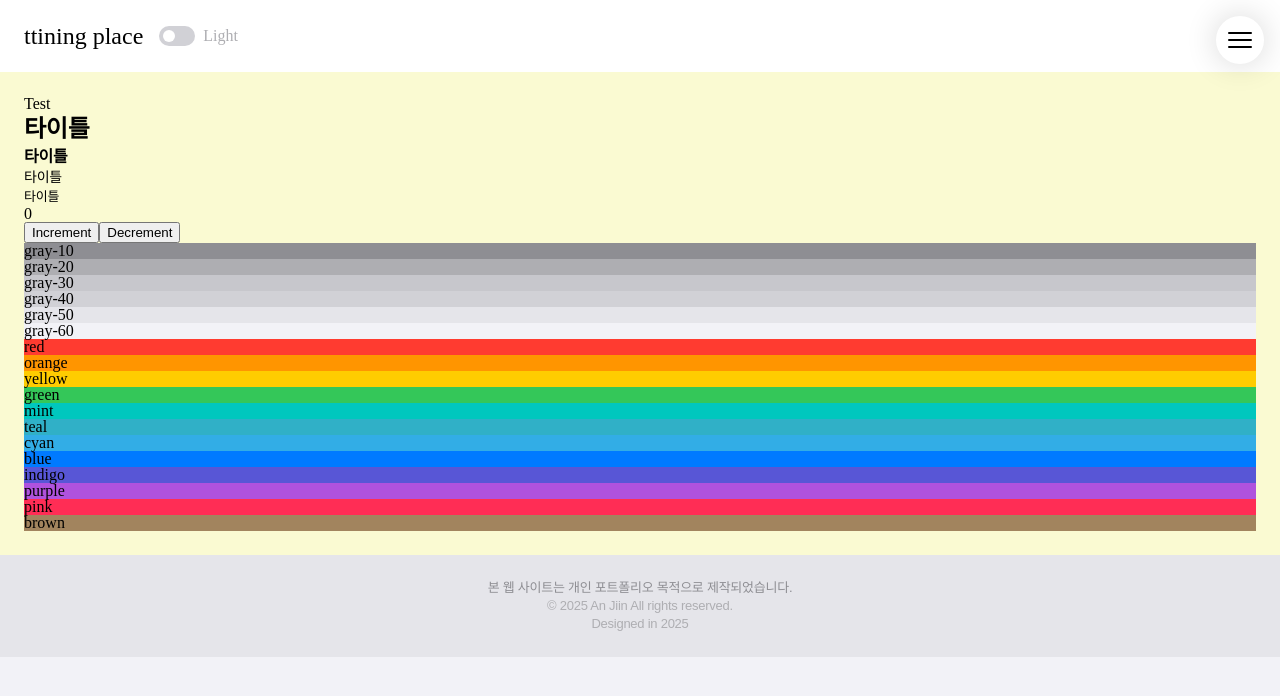
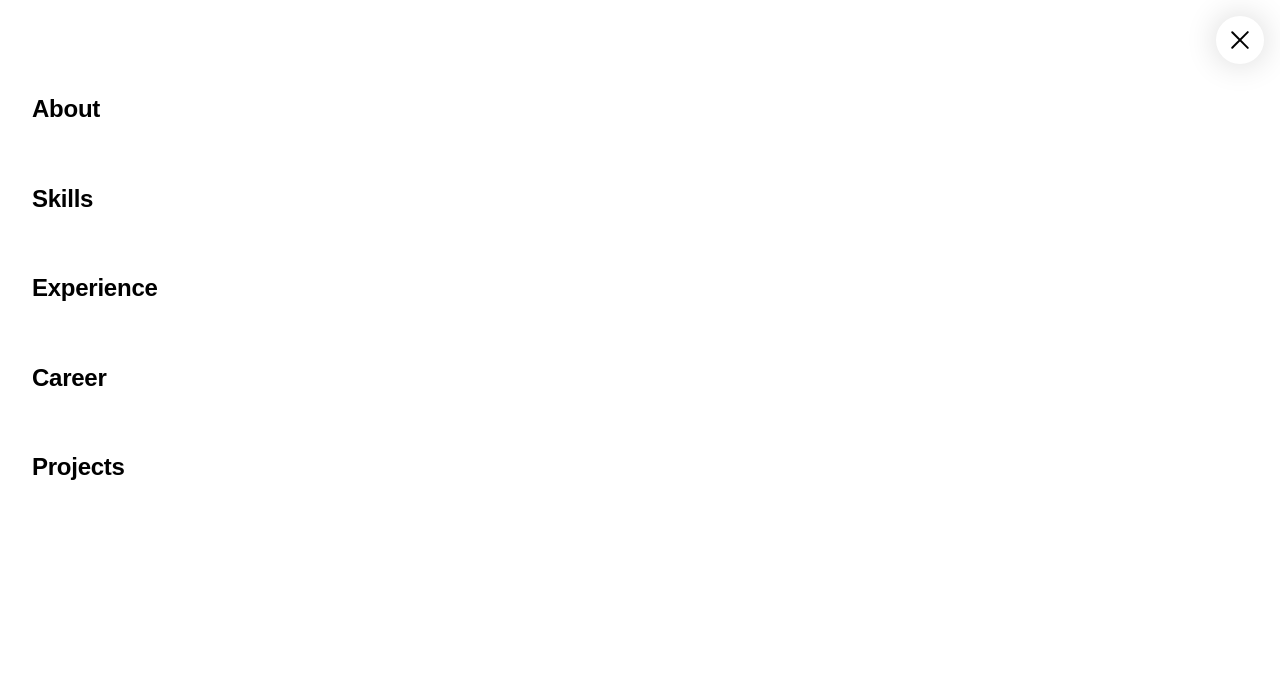
Before and after one commit to ttining-real/ttining-place, a React (Vite) app: page / in a window 1280 px wide. Both pictures are taken after a click on the button "메뉴 열기". Shown: the top 696 px of the page. Built offline with nearby package versions, Linux system fonts and the light colour scheme; a web font is replaced by a local one.

Commit message:
[feature] Menu, MenuButton 컴포넌트 생성
- 컴포넌트 생성 (Header 컴포넌트에서 분리)
- RootLayout 내 컴포넌트 추가

```diff
--- /dev/null
+++ b/src/components/App/Button/MenuButton.jsx
@@ -0,0 +1,30 @@
+import { bool, func } from "prop-types";
+
+import S from "./MenuButton.module.scss";
+
+function MenuButton({ isMenuOpen, toggleMenu }) {
+  const menuButtonClass = `${S.menu_button} ${isMenuOpen ? S.open : ""}`;
+
+  return (
+    <button
+      type='button'
+      className={menuButtonClass}
+      aria-label='메뉴 열기'
+      aria-expanded={isMenuOpen}
+      aria-pressed={isMenuOpen}
+      aria-controls='main-nav'
+      onClick={toggleMenu}
+    >
+      <span className={S.bar}></span>
+      <span className={S.bar}></span>
+      <span className={S.bar}></span>
+    </button>
+  );
+}
+
+MenuButton.propTypes = {
+  isMenuOpen: bool.isRequired,
+  toggleMenu: func.isRequired,
+};
+
+export default MenuButton;
--- /dev/null
+++ b/src/components/App/Button/MenuButton.module.scss
@@ -0,0 +1,41 @@
+@use "/src/styles/utils/mixins" as mix;
+
+// menu 버튼
+.menu_button {
+  @include mix.flexbox(column, nowrap, null, space-between);
+  @include mix.size(3rem, 3rem);
+  @include mix.p(0.75rem, 1rem);
+  z-index: 20;
+  position: fixed;
+  top: 1rem;
+  right: 1rem;
+  order: -1;
+  border: none;
+  border-radius: 100%;
+  background-color: var(--white);
+  box-shadow: 0 0 2rem rgba(0, 0, 0, 0.16);
+  cursor: pointer;
+
+  .bar {
+    @include mix.size(100%, 0.125rem);
+    display: block;
+    background-color: var(--black);
+    border-radius: 4px;
+    transition: transform 0.3s ease, opacity 0.3s ease,
+      background-color 0.3s ease;
+  }
+
+  &.open {
+    .bar {
+      &:nth-child(1) {
+        transform: rotate(45deg) translate(5px, 5px);
+      }
+      &:nth-child(2) {
+        opacity: 0;
+      }
+      &:nth-child(3) {
+        transform: rotate(-45deg) translate(5px, -5px);
+      }
+    }
+  }
+}
--- a/src/components/App/Header/Header.jsx
+++ b/src/components/App/Header/Header.jsx
@@ -1,65 +1,30 @@
-import { any } from "prop-types";
-import { useState } from "react";
-import { useEffect } from "react";
+import { func, string } from "prop-types";
 import { useLocation } from "react-router-dom";
 
-// import clsx from "clsx";
+import Nav from "@/components/App/Menu/Menu";
 import Switch from "@/components/Switch/Switch";
 
-import $ from "./Header.module.scss";
+import S from "./Header.module.scss";
+// import clsx from "clsx";
 
 function Header({ theme, toggleTheme }) {
   const location = useLocation();
-  const [isMenuOpen, setIsMenuOpen] = useState(false);
-
-  const toggleMenu = () => {
-    setIsMenuOpen((prev) => !prev);
-  };
-
-  // const closeMenu = () => {
-  //   setIsMenuOpen(false);
-  // };
-
-  useEffect(() => {
-    const handleKeyDown = (e) => {
-      if (e.key === "Escape" && isMenuOpen) {
-        setIsMenuOpen(false);
-      }
-    };
-    window.addEventListener("keydown", handleKeyDown);
-    return () => {
-      window.removeEventListener("keydown", handleKeyDown);
-    };
-  }, [isMenuOpen]);
-
-  const navClass = `${$.nav_button} ${isMenuOpen ? "" : $.open}`;
 
   const titles = {
     "/": "",
-    "/about": "About Me",
+    "/about": "About",
     "/skills": "Skills",
     "/experience": "Experience",
+    "/career": "Career",
     "/projects": "Projects",
   };
 
   const renderTitle = () => titles[location.pathname] || "ttining place";
 
   return (
-    <header className={$.header}>
-      <h1>{renderTitle()}</h1>
-      <button
-        type='button'
-        className={navClass}
-        aria-label='메뉴 열기'
-        aria-expanded={isMenuOpen}
-        aria-pressed={isMenuOpen}
-        aria-controls='main-nav'
-        onClick={toggleMenu}
-      >
-        <span className={$.bar}></span>
-        <span className={$.bar}></span>
-        <span className={$.bar}></span>
-      </button>
+    <>
+      <header className={S.header}>
+        <h1 className='title'>{renderTitle()}</h1>
         <Switch
           label={theme === "light" ? "Light" : "Dark"}
           labelId={theme === "light" ? "Dark Mode로 전환" : "Light Mode로 전환"}
@@ -67,12 +32,14 @@ function Header({ theme, toggleTheme }) {
           onChange={toggleTheme}
         />
       </header>
+      <Nav />
+    </>
   );
 }
 
 Header.propTypes = {
-  theme: any,
-  toggleTheme: any,
+  theme: string.isRequired,
+  toggleTheme: func.isRequired,
 };
 
 export default Header;
--- a/src/components/App/Header/Header.module.scss
+++ b/src/components/App/Header/Header.module.scss
@@ -1,4 +1,5 @@
 .header {
+  z-index: 10;
   position: fixed;
   top: 0;
   left: 0;
@@ -8,57 +9,9 @@
   justify-content: flex-start;
   gap: 1rem;
   box-sizing: border-box;
-  // height: 3rem;
   padding: 1.5rem 1.5rem;
-  background-color: var(--white);
 
   h1 {
-    margin: 0;
-    padding: 0;
-    font-size: 1.5rem;
     color: var(--black);
   }
 }
-
-// nav 버튼
-.nav_button {
-  position: absolute;
-  top: 1rem;
-  right: 1rem;
-  order: -1;
-  display: flex;
-  flex-direction: column;
-  justify-content: space-between;
-  width: 3rem;
-  height: 3rem;
-  padding: 1rem 0.75rem;
-  border: none;
-  border-radius: 100%;
-  background-color: var(--white);
-  box-shadow: 0 0 2rem rgba(0, 0, 0, 0.16);
-  cursor: pointer;
-
-  .bar {
-    display: block;
-    width: 100%;
-    height: 2px;
-    background-color: var(--black);
-    border-radius: 4px;
-    transition: transform 0.3s ease, opacity 0.3s ease,
-      background-color 0.3s ease;
-  }
-
-  &.open {
-    .bar {
-      &:nth-child(1) {
-        transform: rotate(45deg) translate(5px, 5px);
-      }
-      &:nth-child(2) {
-        opacity: 0;
-      }
-      &:nth-child(3) {
-        transform: rotate(-45deg) translate(5px, -5px);
-      }
-    }
-  }
-}
--- /dev/null
+++ b/src/components/App/Menu/Menu.jsx
@@ -0,0 +1,46 @@
+import { bool } from "prop-types";
+import { Link } from "react-router-dom";
+
+import S from "./Menu.module.scss";
+
+function Menu({ isMenuOpen }) {
+  const menuClass = `${S.menu} ${isMenuOpen ? "" : S.open}`;
+
+  return (
+    <nav className={menuClass}>
+      <ul>
+        <li>
+          <Link to='/about' className='title'>
+            About
+          </Link>
+        </li>
+        <li>
+          <Link to='/skills' className='title'>
+            Skills
+          </Link>
+        </li>
+        <li>
+          <Link to='/experience' className='title'>
+            Experience
+          </Link>
+        </li>
+        <li>
+          <Link to='/career' className='title'>
+            Career
+          </Link>
+        </li>
+        <li>
+          <Link to='/projects' className='title'>
+            Projects
+          </Link>
+        </li>
+      </ul>
+    </nav>
+  );
+}
+
+Menu.propTypes = {
+  isMenuOpen: bool.isRequired,
+};
+
+export default Menu;
--- /dev/null
+++ b/src/components/App/Menu/Menu.module.scss
@@ -0,0 +1,25 @@
+@use "/src/styles/utils/mixins" as mix;
+
+.menu {
+  @include mix.flexbox(column, nowrap);
+  @include mix.size(100%, 100dvh);
+  position: fixed;
+  bottom: 0;
+  z-index: 10;
+  background-color: var(--white);
+  &.open {
+    display: none;
+  }
+  ul {
+    @include mix.py(4rem);
+    li {
+      a {
+        @include mix.size(100%);
+        @include mix.p(2rem, 1.75rem);
+        display: block;
+        color: var(--black);
+        text-decoration: none;
+      }
+    }
+  }
+}
--- a/src/layout/RootLayout.jsx
+++ b/src/layout/RootLayout.jsx
@@ -1,12 +1,16 @@
 import { Suspense, useEffect } from "react";
+import { useState } from "react";
 import { Helmet } from "react-helmet-async";
 import { Outlet } from "react-router-dom";
 
+import MenuButton from "@/components/App/Button/MenuButton";
 import Footer from "@/components/App/Footer/Footer";
 import Header from "@/components/App/Header/Header";
+import Menu from "@/components/App/Menu/Menu";
 import themeStore from "@/store/themeStore";
 
 function RootLayout() {
+  // Theme
   const { initializeTheme, syncSystemTheme, toggleTheme, theme } = themeStore();
 
   useEffect(() => {
@@ -24,6 +28,25 @@ function RootLayout() {
       mediaQuery.removeEventListener("change", handleSystemThemeChange);
     };
   }, [initializeTheme, syncSystemTheme]);
+
+  // Menu
+  const [isMenuOpen, setIsMenuOpen] = useState(false);
+
+  const toggleMenu = () => {
+    setIsMenuOpen((prev) => !prev);
+  };
+
+  useEffect(() => {
+    const handleKeyDown = (e) => {
+      if (e.key === "Escape" && isMenuOpen) {
+        setIsMenuOpen(false);
+      }
+    };
+    window.addEventListener("keydown", handleKeyDown);
+    return () => {
+      window.removeEventListener("keydown", handleKeyDown);
+    };
+  }, [isMenuOpen]);
 
   return (
     <>
@@ -52,6 +75,8 @@ function RootLayout() {
         <meta property='og:site_author' content='안지인' />
       </Helmet>
       <Header theme={theme} toggleTheme={toggleTheme} />
+      <Menu isMenuOpen={isMenuOpen} />
+      <MenuButton isMenuOpen={isMenuOpen} toggleMenu={toggleMenu} />
       <Suspense>
         <Outlet />
         <Footer />
```
Lines whose indentation alone changed are shown as unchanged.
